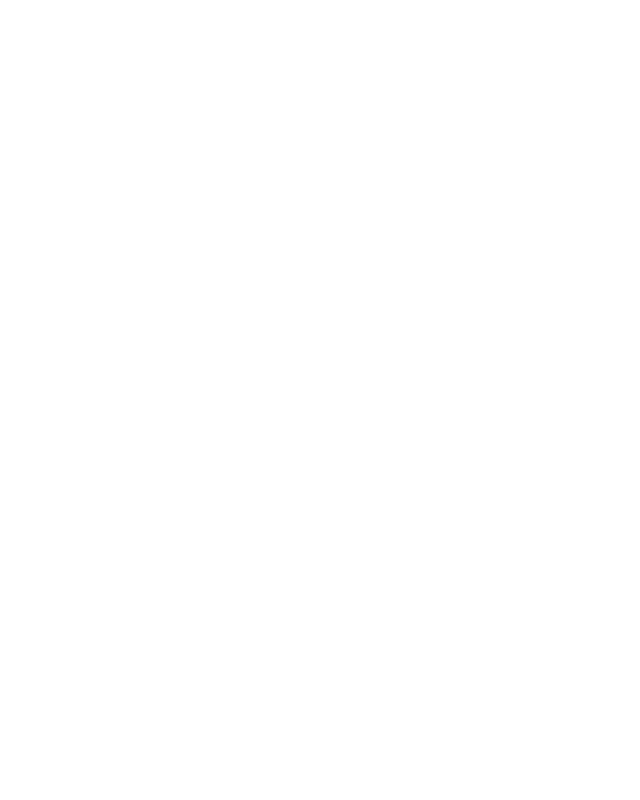
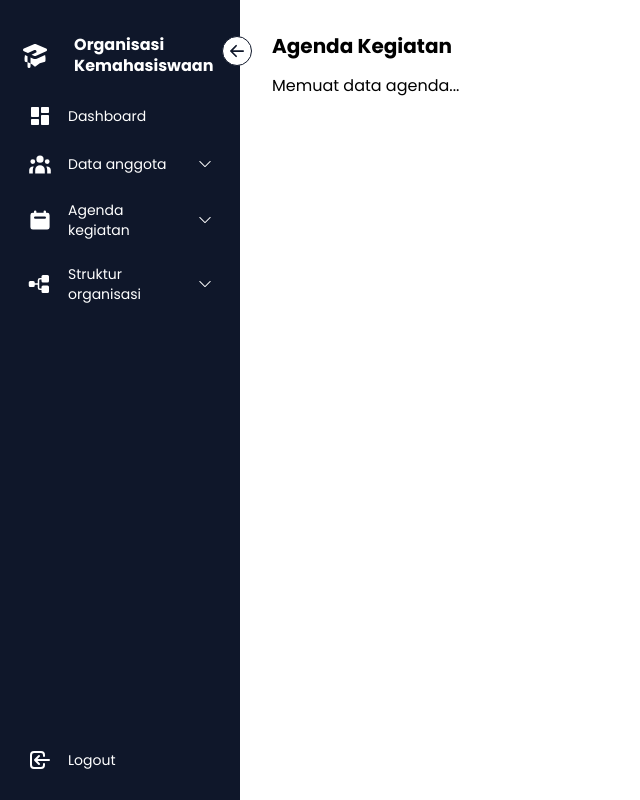
Before and after one commit to developercirclesmks/mk-sisfor-18, a React (Create React App) app: page /agenda-kegiatan/1 in a window 1280 px wide. Before the commit this address had no page. Shown: the whole page, without its empty margins (0-640 px from the left). Built offline with nearby package versions, Linux system fonts and the light colour scheme.

Commit message:
Setup agenda & struktur

```diff
--- a/src/App.jsx
+++ b/src/App.jsx
@@ -1,11 +1,11 @@
 import { BrowserRouter as Router, Routes, Route } from "react-router-dom";
 import Layout from "./pages/component/Layout";
 import Dashboard from "./pages/Dashboard";
-import Kegiatan from "./pages/Kegiatan";
-import Struktural from "./pages/Struktural";
 import Login from "./pages/Login";
 import OkifFtUh from "./pages/OkifFtUh";
 import DataAnggota from "./pages/DataAnggota";
+import AgendaKegiatan from "./pages/AgendaKegiatan";
+import StrukturOrganisasi from "./pages/StrukturOrganisasi";
 
 
 function App() {
@@ -19,11 +19,17 @@ function App() {
             path="/data-anggota/:orgName"
             element={<DataAnggota />}
           />
+          <Route
+            path="/agenda-kegiatan/:orgName"
+            element={<AgendaKegiatan />}
+          />
+          <Route
+            path="/struktur-organisasi/:orgName"
+            element={<StrukturOrganisasi />}
+          />
 
           {/* Route page lain sesuaikan mi sama route page ku */}
 
-          <Route path="kegiatan" element={<Kegiatan />} />
-          <Route path="struktural" element={<Struktural />} />
           <Route path="okif-ft-uh" element={<OkifFtUh />} />
         </Route>
       </Routes>
--- /dev/null
+++ b/src/pages/AgendaKegiatan.jsx
@@ -0,0 +1,67 @@
+import React, { useEffect, useState } from 'react';
+import { collection, getDocs } from "firebase/firestore";
+import { db } from "../config/firebaseConfig";
+import { useParams } from "react-router-dom";
+
+const AgendaKegiatan = () => {
+    const { orgName } = useParams();
+
+    // Map orgName ke path collection di Firestore
+    const orgPaths = {
+        "hma-ftuh": "Organisasi_mahasiswa/HMA-FTUH/Agenda_kegiatan",
+        "hms-ftuh": "Organisasi_mahasiswa/HMS-FTUH/Agenda_kegiatan",
+        "hmdp-ftuh": "Organisasi_mahasiswa/HMDP-FTUH/Agenda_kegiatan",
+        "hme-ftuh": "Organisasi_mahasiswa/HME-FTUH/Agenda_kegiatan",
+        "hmm-ftuh": "Organisasi_mahasiswa/HMM-FTUH/Agenda_kegiatan",
+        "hmtk-ftuh": "Organisasi_mahasiswa/HMTK-FTUH/Agenda_kegiatan",
+        "hmg-ftuh": "Organisasi_mahasiswa/HMG-FTUH/Agenda_kegiatan",
+        "hmti-ftuh": "Organisasi_mahasiswa/HMTI-FTUH/Agenda_kegiatan",
+        "hmtl-ftuh": "Organisasi_mahasiswa/HMTL-FTUH/Agenda_kegiatan",
+        "okif-ftuh": "Organisasi_mahasiswa/OKIF-FTUH/Agenda_kegiatan",
+        "oksp-ftuh": "Organisasi_mahasiswa/OKSP-FTUH/Agenda_kegiatan",
+        "permata-ftuh": "Organisasi_mahasiswa/PERMATA-FTUH/Agenda_kegiatan",
+    };
+
+    const orgPath = orgPaths[orgName]; // Path Firestore berdasarkan orgName
+    const [agenda, setAgenda] = useState([]);
+    const [loading, setLoading] = useState(true);
+
+    useEffect(() => {
+        if (!orgPath) {
+            console.error("Path organisasi tidak ditemukan!");
+            return;
+        }
+
+        const fetchAgenda = async () => {
+            setLoading(true);
+            try {
+                const querySnapshot = await getDocs(collection(db, orgPath));
+                const agendaData = querySnapshot.docs.map((doc) => ({
+                    id: doc.id,
+                    ...doc.data(),
+                }));
+                setAgenda(agendaData);
+                console.log("Data agenda berhasil diambil:", agendaData); // Debug log
+            } catch (error) {
+                console.error("Error fetching agenda:", error);
+            } finally {
+                setLoading(false);
+            }
+        };
+
+        fetchAgenda();
+    }, [orgPath]);
+
+    return (
+        <div className="p-4">
+            <h1 className="text-xl font-bold mb-4">Agenda Kegiatan</h1>
+            {loading ? (
+                <p>Memuat data agenda...</p>
+            ) : (
+                <p>{agenda.length > 0 ? "Data agenda berhasil diambil dari Firestore. selamat mengerjakan ol" : "Tidak ada data agenda yang ditemukan."}</p>
+            )}
+        </div>
+    );
+};
+
+export default AgendaKegiatan;
--- a/src/pages/Kegiatan.jsx
+++ /dev/null
@@ -1,7 +0,0 @@
-import React from 'react'
-
-export default function Kegiatan() {
-  return (
-    <div>Kegiatan</div>
-  )
-}
--- /dev/null
+++ b/src/pages/StrukturOrganisasi.jsx
@@ -0,0 +1,67 @@
+import React, { useEffect, useState } from 'react';
+import { collection, getDocs } from "firebase/firestore";
+import { db } from "../config/firebaseConfig";
+import { useParams } from "react-router-dom";
+
+const StrukturOrganisasi = () => {
+    const { orgName } = useParams();
+
+    // Map orgName ke path collection di Firestore
+    const orgPaths = {
+        "hma-ftuh": "Organisasi_mahasiswa/HMA-FTUH/Struktur_organisasi",
+        "hms-ftuh": "Organisasi_mahasiswa/HMS-FTUH/Struktur_organisasi",
+        "hmdp-ftuh": "Organisasi_mahasiswa/HMDP-FTUH/Struktur_organisasi",
+        "hme-ftuh": "Organisasi_mahasiswa/HME-FTUH/Struktur_organisasi",
+        "hmm-ftuh": "Organisasi_mahasiswa/HMM-FTUH/Struktur_organisasi",
+        "hmtk-ftuh": "Organisasi_mahasiswa/HMTK-FTUH/Struktur_organisasi",
+        "hmg-ftuh": "Organisasi_mahasiswa/HMG-FTUH/Struktur_organisasi",
+        "hmti-ftuh": "Organisasi_mahasiswa/HMTI-FTUH/Struktur_organisasi",
+        "hmtl-ftuh": "Organisasi_mahasiswa/HMTL-FTUH/Struktur_organisasi",
+        "okif-ftuh": "Organisasi_mahasiswa/OKIF-FTUH/Struktur_organisasi",
+        "oksp-ftuh": "Organisasi_mahasiswa/OKSP-FTUH/Struktur_organisasi",
+        "permata-ftuh": "Organisasi_mahasiswa/PERMATA-FTUH/Struktur_organisasi",
+    };
+
+    const orgPath = orgPaths[orgName]; // Path Firestore berdasarkan orgName
+    const [struktur, setStruktur] = useState([]);
+    const [loading, setLoading] = useState(true);
+
+    useEffect(() => {
+        if (!orgPath) {
+            console.error("Path organisasi tidak ditemukan!");
+            return;
+        }
+
+        const fetchStruktur = async () => {
+            setLoading(true);
+            try {
+                const querySnapshot = await getDocs(collection(db, orgPath));
+                const strukturData = querySnapshot.docs.map((doc) => ({
+                    id: doc.id,
+                    ...doc.data(),
+                }));
+                setStruktur(strukturData);
+                console.log("Data struktur berhasil diambil:", strukturData); // Debug log
+            } catch (error) {
+                console.error("Error fetching struktur:", error);
+            } finally {
+                setLoading(false);
+            }
+        };
+
+        fetchStruktur();
+    }, [orgPath]);
+
+    return (
+        <div className="p-4">
+            <h1 className="text-xl font-bold mb-4">Struktur organisasi</h1>
+            {loading ? (
+                <p>Memuat data struktur organisasi...</p>
+            ) : (
+                <p>{struktur.length > 0 ? "Data struktur berhasil diambil dari Firestore. selamat mengerjakan ol" : "Tidak ada data struktur yang ditemukan."}</p>
+            )}
+        </div>
+    );
+};
+
+export default StrukturOrganisasi;
```
